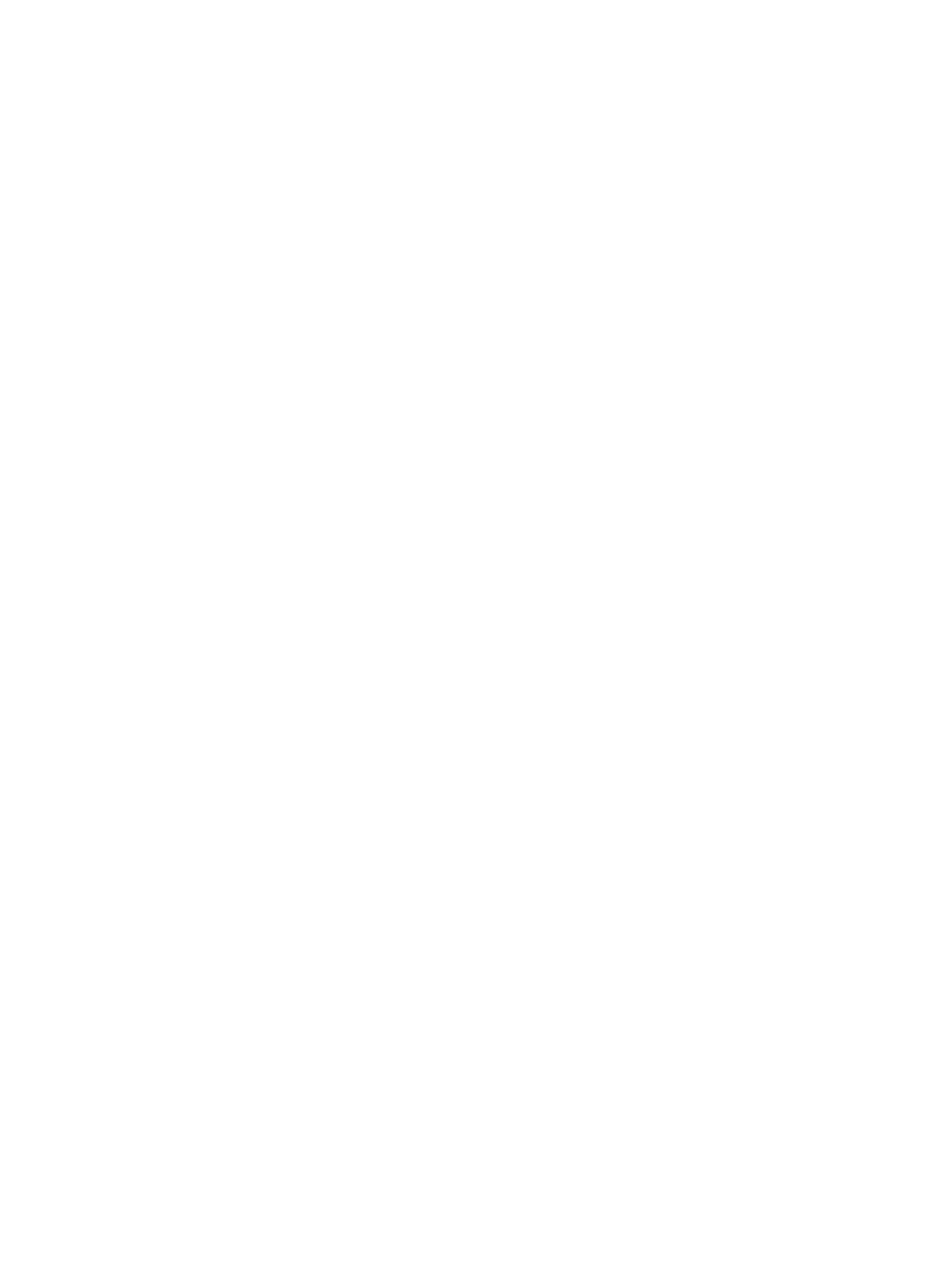
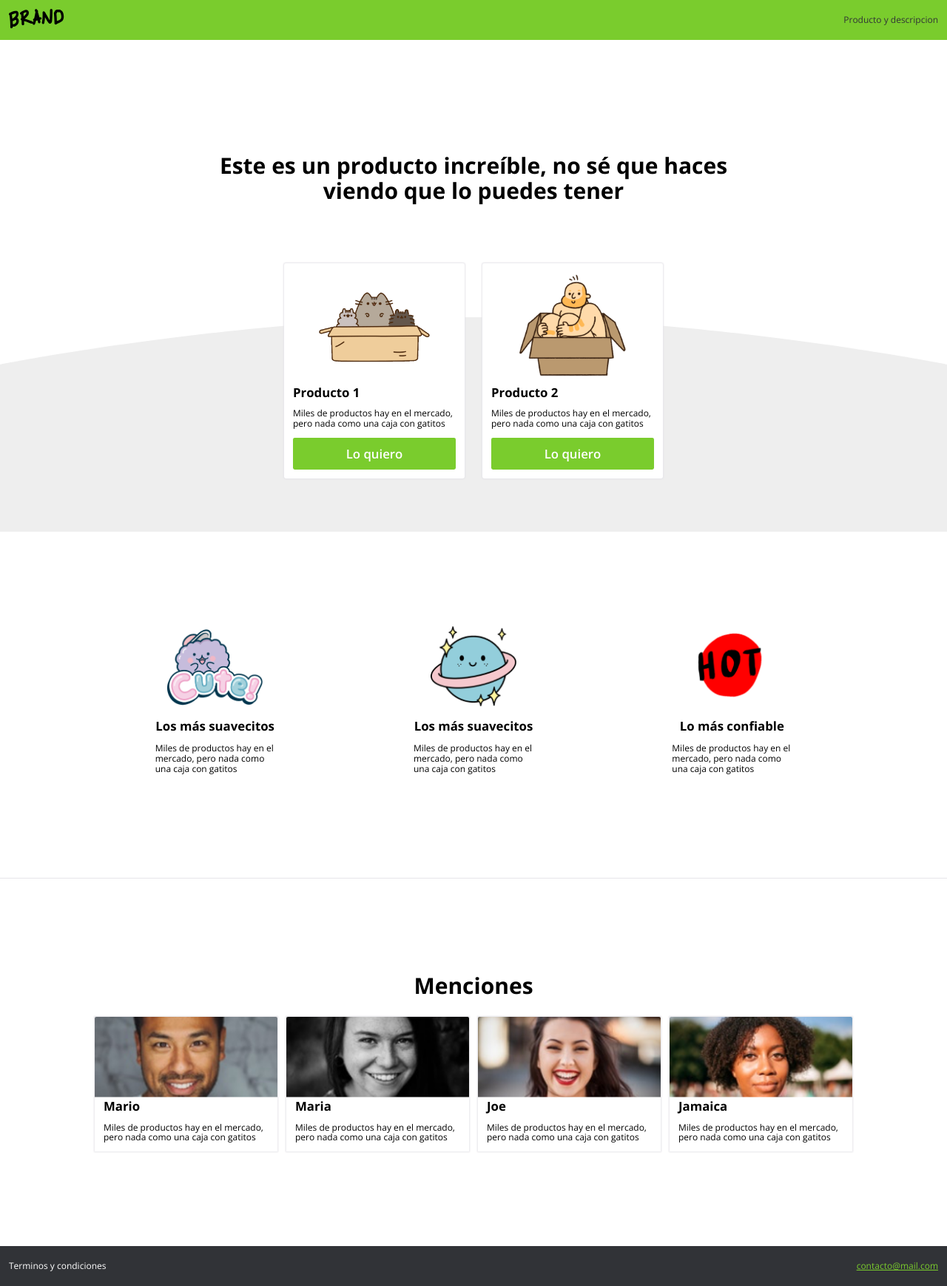
Before and after one commit to EduHuaynates/producto-digital, a plain HTML site: page index.html in a window 1280 px wide. Shown: the whole page at 74% size. Before the commit the page ends 800 px from the top, so only its background shows below. Drawn offline with nearby package versions, Linux system fonts and the light colour scheme.

Commit message:
Empaquetado de la pagina

```diff
--- a/css/styles.css
+++ b/css/styles.css
@@ -0,0 +1,320 @@
+@import url('https://fonts.googleapis.com/css?family=Open+Sans:400,600,700');
+
+/* --------------------------- *\
+			VARIABLES
+\* --------------------------- */
+
+:root {
+	--color-principal: #7ACC2D;
+	--color-black: #313337;
+    --color-white: #ffffff;
+
+    --font-size-normal: 1rem;
+    --font-size-grande: 1.4rem;
+    --font-size-muy-grande: 2.5rem;
+
+    --espaciado: 1rem;
+    --espaciado-x2: 2rem;
+
+    --box: 0 0 2px 1px #e6e5e9;
+}
+
+/* --------------------- *\
+        GENERALES
+\* --------------------- */
+
+html {
+    font-family: 'Open Sans', sans-serif;
+    font-size: 12px;
+    min-width: 320px;
+}
+
+h1 {
+    text-align: center;
+    font-size: var(--font-size-muy-grande);
+}
+
+h2 {
+    font-size: var(--font-size-grande);
+}
+
+figure {
+    margin: 0;
+    text-align: center;
+}
+
+/* --------------------- *\
+          NAVBAR
+\* --------------------- */
+
+.navbar {
+    height: 4.5rem;
+    padding: 0 var(--espaciado);
+    background-color: var(--color-principal);
+
+    display: flex;
+    align-items: center;
+    justify-content: space-between
+}
+
+    .navbar a {
+        color: var(--color-black);
+        text-decoration: none;
+    }
+
+/* --------------------- *\
+           HERO
+\* --------------------- */
+
+.hero {
+    padding: 10% 20%;
+}
+
+/* --------------------- *\
+        PRODUCTOS
+\* --------------------- */
+
+.productos {
+    padding: 0 30%;
+    background-image: url("../images/curve.png");
+    background-position: center top;
+    background-repeat: no-repeat;
+    background-size: cover;
+
+    display: grid;
+    grid-template-columns: repeat(2, auto);
+    grid-gap: var(--espaciado-x2);
+}
+
+    .producto {
+        padding: var(--espaciado);
+        background-color: var(--color-white);
+
+        border-radius: 0.2rem;
+        box-shadow: var(--box);
+
+        position: relative;
+        bottom: 25%;
+    }
+
+        .producto img {
+            max-width: 100%;
+        }
+
+        .producto h2 {
+            margin: 0;
+        }
+
+        .producto button {
+            width: 100%;
+            color: white;
+            background-color: var(--color-principal);
+
+            font-weight: 600;
+            font-size: var(--font-size-grande);
+            padding: 0.7em;
+            cursor: pointer;
+
+            border: none;
+            border-radius: 0.2rem;
+        }
+
+/* --------------------- *\
+        BENEFICIOS
+\* --------------------- */
+
+.beneficios {
+    padding: 10%;
+
+    display: grid;
+    grid-template-columns: repeat(3, 162px);
+    grid-gap: var(--espaciado-x2);
+
+    justify-items: center;
+    justify-content: space-around;
+}
+
+        .beneficio img {
+            height: 9rem;
+        }
+
+        .beneficio h2 {
+            text-align: center;
+        }
+
+/* --------------------- *\
+        MENCIONES
+\* --------------------- */
+
+.menciones {
+    padding: 10%;
+    border-top: 1px solid #e6e5e9;
+}
+
+.menciones h1 {
+    margin-top: 0;
+}
+
+    .menciones-grid {
+        display: grid;
+        grid-template-columns: repeat(4, 1fr);
+        grid-gap: var(--espaciado);
+    }
+
+        .mencion {
+            box-shadow: var(--box);
+        }
+
+            .mencion img {
+                width: 100%;
+            }
+
+            .mencion h2, .mencion p {
+                margin: var(--espaciado);
+                margin-top: 0;
+            }
+
+/* --------------------- *\
+        FOOTER
+\* --------------------- */
+
+.footer {
+    height: 4.5rem;
+    padding: 0 var(--espaciado);
+    color: var(--color-white);
+    background-color: var(--color-black);
+
+    display: flex;
+    align-items: center;
+    justify-content: space-between;
+}
+
+    .footer p {
+        cursor: pointer;
+    }
+
+    .footer a {
+        color: var(--color-principal);
+    }
+
+
+/* --------------------- */
+/* --------------------- *\
+    PRODUCTOS.HTML
+\* --------------------- */
+/* --------------------- */
+
+.container {
+    max-width: 1024px;
+    height: calc(100vh - 9rem);
+
+    padding: var(--espaciado-x2);
+    margin: 0 auto;
+    box-sizing: border-box;
+
+    display: grid;
+    grid-template-rows: repeat(4, min-content);
+    align-content: center;
+    grid-gap: var(--espaciado-x2);
+}
+
+.container h1 {
+    text-align: left;
+    margin: 0;
+}
+
+.producto-descripcion {
+    display: grid;
+    grid-template-columns: 35% 65%;
+    align-items: center;
+}
+
+.producto-descripcion.alternado {
+    grid-template-columns: 65% 35%;
+}
+
+    .producto-descripcion img {
+        width: 70%;
+    }
+
+    .producto-descripcion .contenido {
+        padding: 0 5%;
+    }
+
+/* --------------------- */
+/* --------------------- *\
+        VENTA.HTML
+\* --------------------- */
+/* --------------------- */
+
+.venta-producto {
+    height: calc(100vh - 9rem);
+    padding: var(--espaciado-x2) 25%;
+    box-sizing: border-box;
+
+    display: grid;
+    grid-template-columns: 40% 60%;
+    grid-gap: var(--espaciado-x2);
+    align-items: center;
+}
+
+    .venta-producto .producto {
+        position: initial;
+        height: fit-content;
+    }
+
+    .venta-producto .modulo-de-pago {
+        box-shadow: var(--box);
+        padding: var(--espaciado);
+        height: fit-content;
+    }
+
+        .modulo-de-pago label {
+            display: block;
+        }
+
+        .modulo-de-pago input {
+            display: block;
+            width: 100%;
+            height: 2.5em;
+            margin: .7em 0;
+            box-sizing: border-box;
+
+            font-size: var(--font-size-grande);
+        }
+
+        .modulo-de-pago .form-buttom {
+            border: none;
+            border-radius: 0.2rem;
+            margin-bottom: 0;
+
+            color: var(--color-white);
+            background-color: var(--color-principal);
+
+            font-weight: 600;
+            font-size: var(--font-size-grande);
+            cursor: pointer;
+        }
+
+/* --------------------- */
+/* --------------------- *\
+    EXITO / FALLA.HTML
+\* --------------------- */
+/* --------------------- */
+
+.resultado-contenido {
+    width: 100vw;
+    height: 100vh;
+    color: var(--color-white);
+    background-color: var(--color-black);
+    text-align: center;
+
+    display: flex;
+    flex-direction: column;
+    justify-content: center;
+    align-items: center;
+}
+
+    .resultado-contenido a {
+        color: var(--green-color);
+    }
--- a/index.html
+++ b/index.html
@@ -6,9 +6,99 @@
     <meta http-equiv="X-UA-Compatible" content="ie=edge">
     <link rel="stylesheet" href="./css/normalize.css">
     <link rel="stylesheet" href="./css/styles.css">
+    <link rel="stylesheet" href="./css/mobile.css">
     <title>Brand</title>
 </head>
 <body>
+    <header class="navbar">
+        <figure>
+            <a href="#"><img src="./images/logo.png" alt=""></a>
+        </figure>
+        <a href="./producto.html">Producto y descripcion</a>
+    </header>
+    <section class="hero">
+        <h1>Este es un producto increíble, no sé que haces viendo que lo puedes tener</h1>
+    </section>
+    <section class="productos">
+        <div class="producto">
+            <figure>
+                <img src="./images/box2.png" alt="" srcset="">
+            </figure>
+            <h2>Producto 1</h2>
+            <p>Miles de productos hay en el mercado, pero nada como una caja con gatitos</p>
+            <a href="./venta.html"><button>Lo quiero</button></a>
+        </div>
+        <div class="producto">
+            <figure>
+                <img src="./images/box1.png" alt="" srcset="">
+            </figure>
+            <h2>Producto 2</h2>
+            <p>Miles de productos hay en el mercado, pero nada como una caja con gatitos</p>
+            <a href="./venta.html"><button>Lo quiero</button></a>
+        </div>
+    </section>
 
+    <section class="beneficios">
+        <div class="beneficio">
+            <figure>
+                <img src="./images/b1.png" alt="">
+            </figure>
+            <h2>Los más suavecitos</h2>
+            <p>Miles de productos hay en el mercado, pero nada como una caja con gatitos</p>
+        </div>
+        <div class="beneficio">
+            <figure>
+                <img src="./images/b2.png" alt="">
+            </figure>
+            <h2>Los más suavecitos</h2>
+            <p>Miles de productos hay en el mercado, pero nada como una caja con gatitos</p>
+        </div>
+        <div class="beneficio">
+            <figure>
+                <img src="./images/b3.png" alt="">
+            </figure>
+            <h2>Lo más confiable</h2>
+            <p>Miles de productos hay en el mercado, pero nada como una caja con gatitos</p>
+        </div>
+    </section>
+
+    <section class="menciones">
+        <h1>Menciones</h1>
+        <div class="menciones-grid">
+            <div class="mencion">
+                <figure>
+                    <img src="./images/p1.png" alt="">
+                </figure>
+                <h2>Mario</h2>
+                <p>Miles de productos hay en el mercado, pero nada como una caja con gatitos</p>
+            </div>
+            <div class="mencion">
+                <figure>
+                    <img src="./images/p2.png" alt="">
+                </figure>
+                <h2>Maria</h2>
+                <p>Miles de productos hay en el mercado, pero nada como una caja con gatitos</p>
+            </div>
+            <div class="mencion">
+                <figure>
+                    <img src="./images/p3.png" alt="">
+                </figure>
+                <h2>Joe</h2>
+                <p>Miles de productos hay en el mercado, pero nada como una caja con gatitos</p>
+            </div>
+            <div class="mencion">
+                <figure>
+                    <img src="./images/p4.png" alt="">
+                </figure>
+                <h2>Jamaica</h2>
+                <p>Miles de productos hay en el mercado, pero nada como una caja con gatitos</p>
+            </div>
+        </div>
+    </section>
+
+    <footer class="footer">
+        <p>Terminos y condiciones</p>
+        <a href="#">contacto@mail.com</a>
+    </footer>
 </body>
 </html>
```
Also changed, not shown: exito.html (added, +19 -0 lines), falla.html (added, +19 -0 lines), producto.html (added, +56 -0 lines), venta.html (added, +48 -0 lines).
